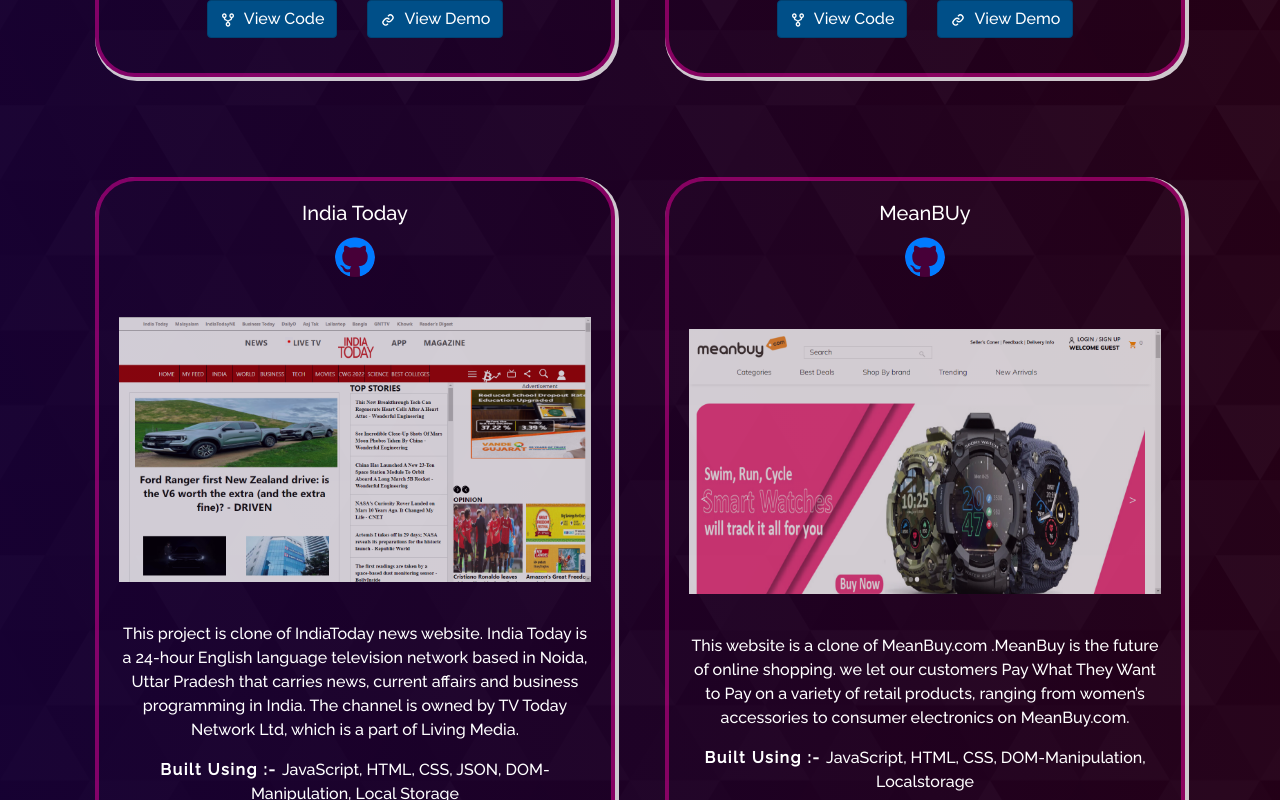
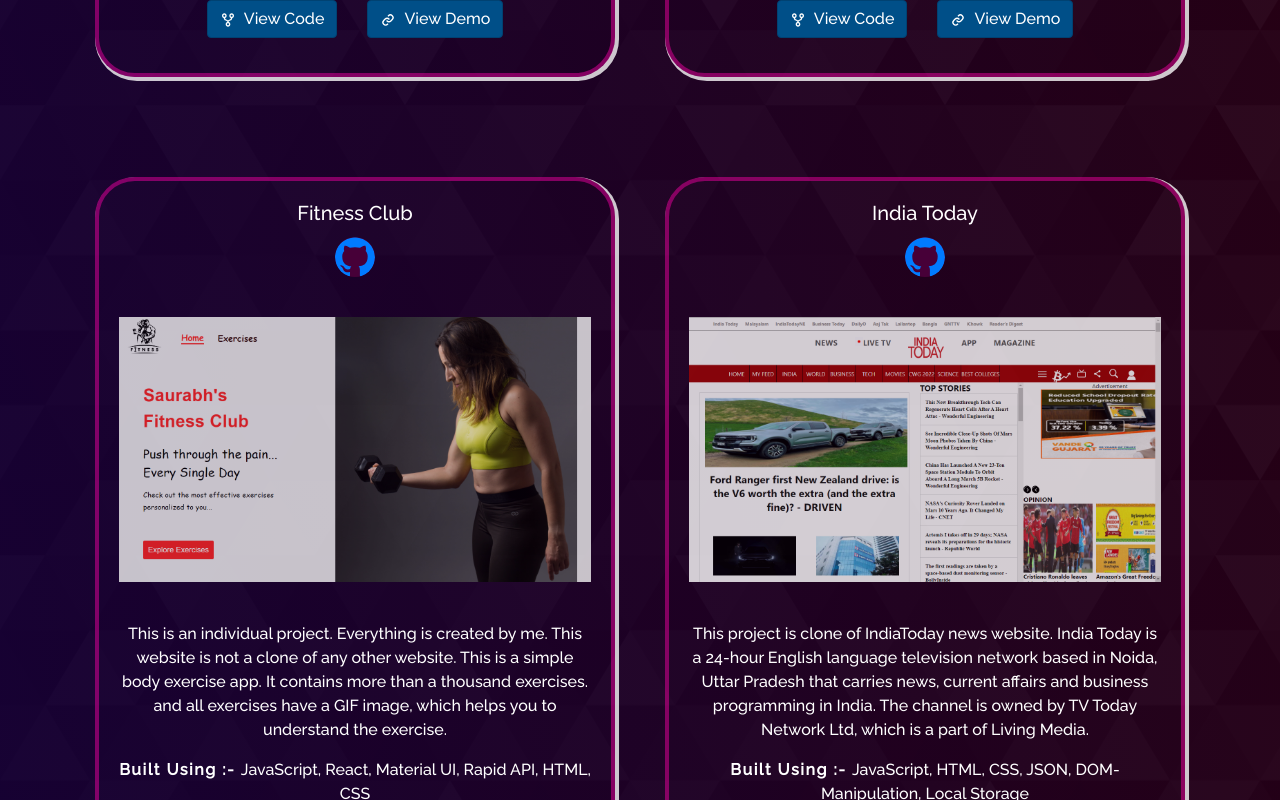
Before and after one commit to SaurabhSinghRbz/my-portfolio, a React (Create React App) app: page /project in a window 1280 px wide. Shown: the part 4920-5720 px from the top of the page. Built offline with nearby package versions, Linux system fonts and the light colour scheme.

Commit message:
adding a new project (fitness club)

```diff
--- a/src/components/Projects/Projects.js
+++ b/src/components/Projects/Projects.js
@@ -9,6 +9,7 @@
 import indiaToday from "../../Assets/Projects/indiaToday.png";
 import meanBuy from "../../Assets/Projects/meanBuy.png";
 import countryDetails from "../../Assets/Projects/countryDetails.png";
+import fitnessClub from "../../Assets/Projects/fitnessClub.png";
 
 function Projects() {
   return (
@@ -49,6 +50,22 @@
                 demoLink="https://premium-spotify.vercel.app/"
               />
             </Col>
+
+
+
+            {/* Fitness Club ------------------------------------------------------------- */}
+            <Col md={6} className="project-card">
+              <ProjectCard
+                imgPath={fitnessClub}
+                isBlog={false}
+                title="Fitness Club"
+                tool="  JavaScript, React, Material UI, Rapid API, HTML, CSS"
+                description="This is an individual project. Everything is created by me. This website is not a clone of any other website. This is a simple body exercise app. It contains more than a thousand exercises. and all exercises have a GIF image, which helps you to understand the exercise."
+                link="https://github.com/SaurabhSinghRbz/fitness-react-project"
+                demoLink="https://fitness-club-app.netlify.app/"
+              />
+            </Col>
+
 
             {/* India Today Clone ---------------------------------------------------------------- */}
             <Col md={6} className="project-card">
```
Also changed, not shown: src/Assets/Projects/fitnessClub.png (added).
